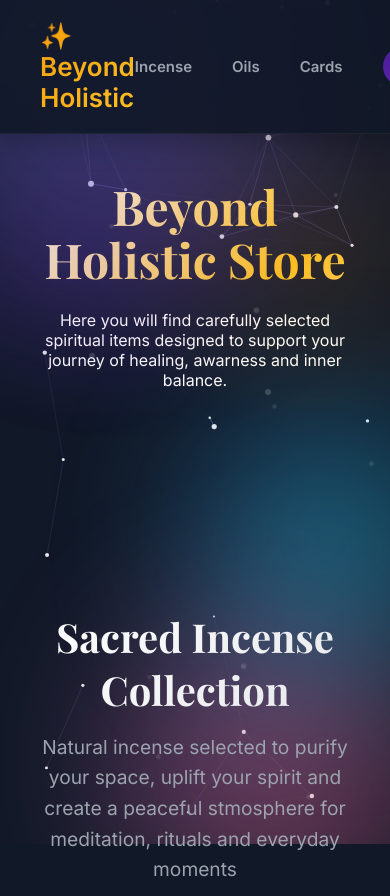
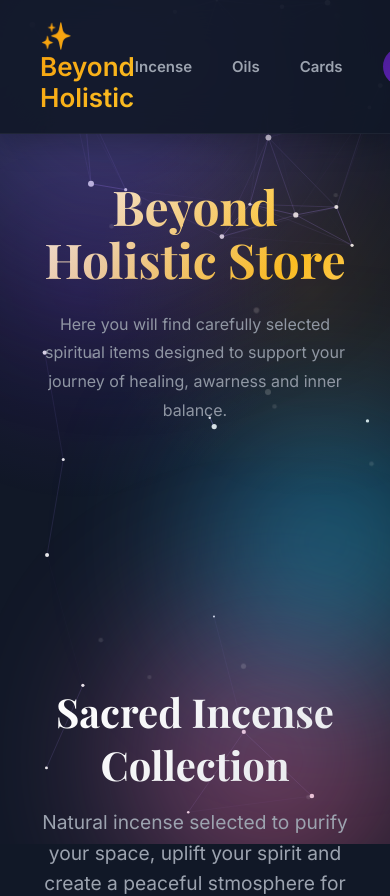
Before and after one commit to AHMEDmoham3d/BeyondHolisticStore, a React app: page / in a window 390 px wide. Shown: the top 896 px of the page. Built offline with nearby package versions, Linux system fonts and the light colour scheme.

Commit message:
first commit

```diff
--- a/src/App.css
+++ b/src/App.css
@@ -698,3 +698,19 @@ h1, h2, h3, h4, h5, h6 {
     font-size: 48px;
   }
 }
+
+/* Hero subtitle enhancement */
+.hero p {
+  font-size: 20px;
+  max-width: 700px;
+  margin: 0 auto 40px;
+  opacity: 0.9;
+  line-height: 1.8;
+  color: var(--text-gray);
+}
+
+@media (max-width: 768px) {
+  .hero p {
+    font-size: 16px;
+  }
+}
```
